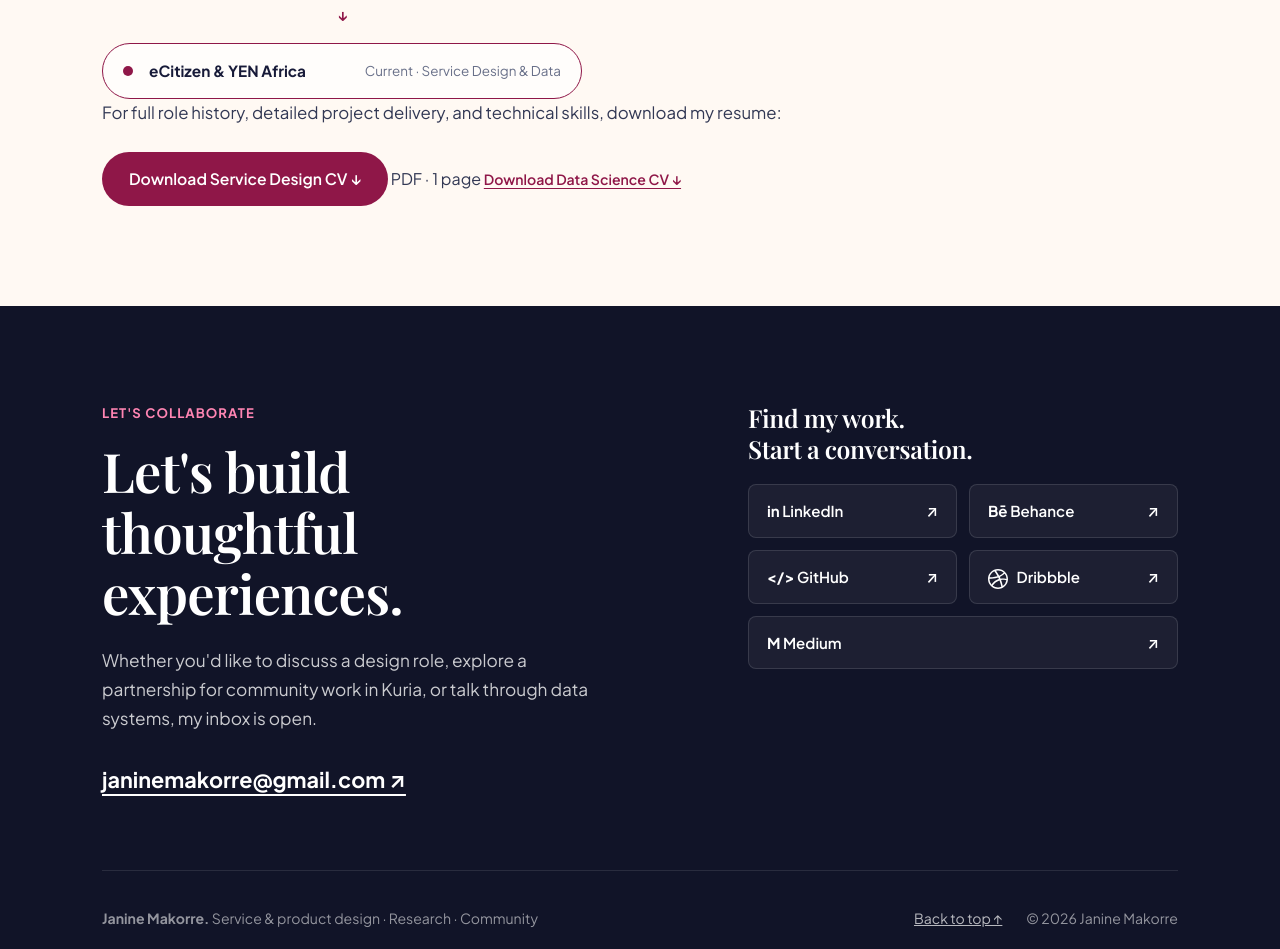
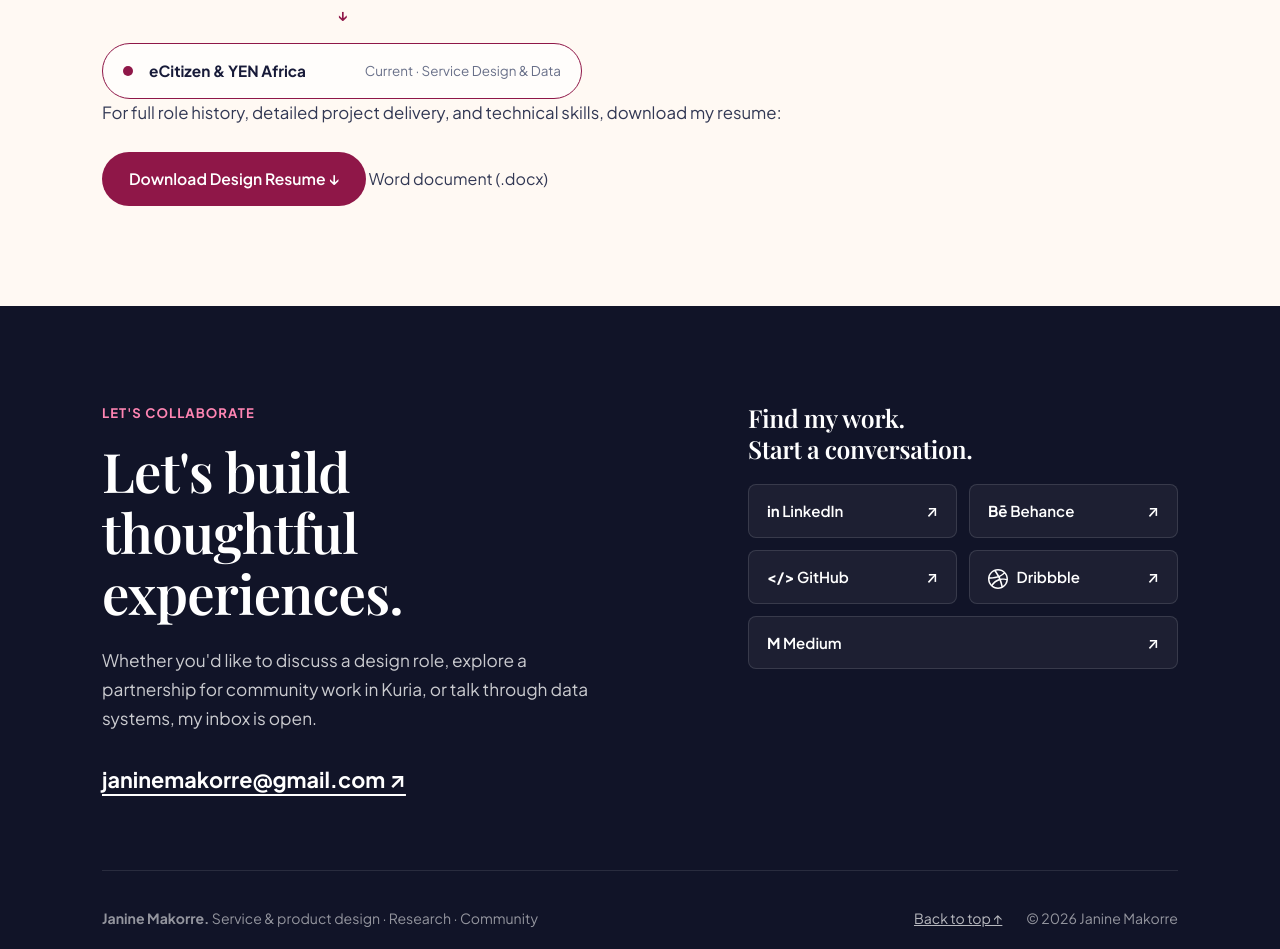
Before and after one commit to Uxer-Janine/janine-professional-portfolio, a plain HTML site: page index.html in a window 1280 px wide. Shown: the part 6826-7775 px from the top of the page. Drawn offline with nearby package versions, Linux system fonts and the light colour scheme; a web font is replaced by a local one.

Commit message:
Update design resume and remove Data Science CV download

```diff
--- a/index.html
+++ b/index.html
@@ -101,7 +101,7 @@
             <a href="mailto:janinemakorre@gmail.com" class="hero-icon-pill" title="Email Janine" aria-label="Email Janine">
               <svg viewBox="0 0 16 16"><path d="M0 4a2 2 0 0 1 2-2h12a2 2 0 0 1 2 2v8a2 2 0 0 1-2 2H2a2 2 0 0 1-2-2zm2-1a1 1 0 0 0-1 1v.217l7 4.2 7-4.2V4a1 1 0 0 0-1-1zm13 2.383-4.708 2.825L15 11.105zm-.034 6.876-5.64-3.471L8 9.583l-1.326-.795-5.64 3.47A1 1 0 0 0 2 13h12a1 1 0 0 0 .966-.741M1 11.105l4.708-2.897L1 5.383z"/></svg>
             </a>
-            <a href="Assets/CVs/Janine_Makorre_Service_Designer_CV.pdf" download="Janine_Makorre_Service_Designer_CV.pdf" class="hero-icon-pill" title="Download CV" aria-label="Download CV">
+            <a href="Assets/CVs/Janine_Robi_Makorre_UX-UI_Designer_Resume.docx" download="Janine_Robi_Makorre_UX-UI_Designer_Resume.docx" class="hero-icon-pill" title="Download CV" aria-label="Download CV">
               <svg viewBox="0 0 16 16"><path d="M.5 9.9a.5.5 0 0 1 .5.5v2.5a1 1 0 0 0 1 1h12a1 1 0 0 0 1-1v-2.5a.5.5 0 0 1 1 0v2.5a2 2 0 0 1-2 2H2a2 2 0 0 1-2-2v-2.5a.5.5 0 0 1 .5-.5"/><path d="M7.646 11.854a.5.5 0 0 0 .708 0l3-3a.5.5 0 0 0-.708-.708L8.5 10.293V1.5a.5.5 0 0 0-1 0v8.793L5.354 8.146a.5.5 0 1 0-.708.708z"/></svg>
             </a>
           </div>
@@ -650,14 +650,10 @@
           <p style="font-size: 1.05rem; color: var(--text-body); margin-bottom: 24px;">
             For full role history, detailed project delivery, and technical skills, download my resume:
           </p>
-          <a href="Assets/CVs/Janine_Makorre_Service_Designer_CV.pdf" download="Janine_Makorre_Service_Designer_CV.pdf" class="btn btn-burgundy btn-lg">
-            Download Service Design CV ↓
+          <a href="Assets/CVs/Janine_Robi_Makorre_UX-UI_Designer_Resume.docx" download="Janine_Robi_Makorre_UX-UI_Designer_Resume.docx" class="btn btn-burgundy btn-lg">
+            Download Design Resume ↓
           </a>
-          <span class="cv-note-text">PDF · 1 page</span>
-
-          <a href="Assets/CVs/Janine_Makorre_Data_Science_CV_Green_Updated.pdf" download="Janine_Makorre_Data_Science_CV_Green_Updated.pdf" class="cv-alt-link">
-            Download Data Science CV ↓
-          </a>
+          <span class="cv-note-text">Word document (.docx)</span>
         </div>
       </div>
     </section>
```
Also changed, not shown: projects.html (+2 -2 lines), 1 other file.
